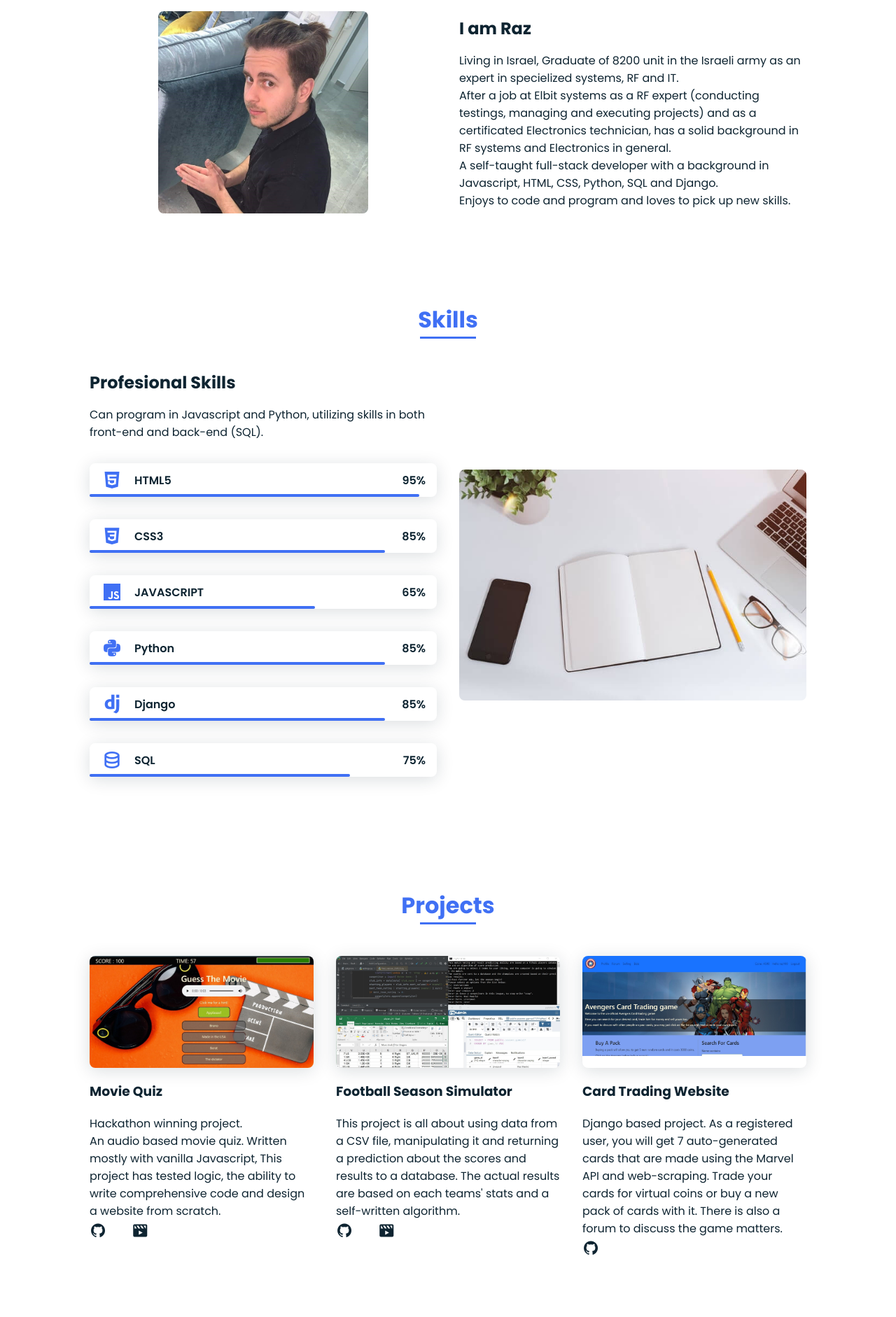
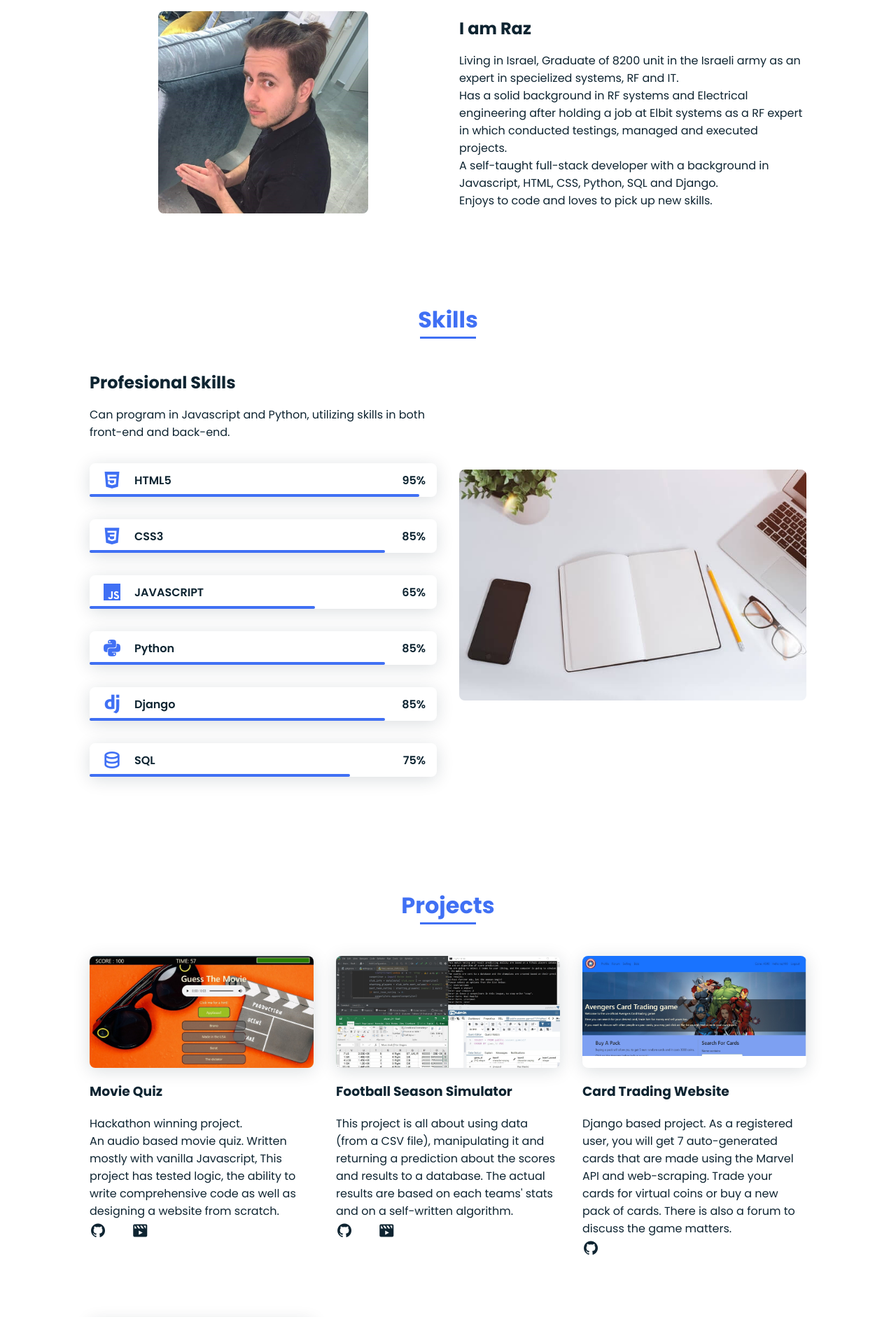
Before and after one commit to RazKirsha/Portfolio_RazK, a plain HTML site: page index.html in a window 1280 px wide. Shown: the part 960-2842 px from the top of the page at 70% size. Drawn offline with nearby package versions, Linux system fonts and the light colour scheme.

Commit message:
edit text

```diff
--- a/index.html
+++ b/index.html
@@ -68,9 +68,9 @@
                     <div>
                         <h2 class="about__subtitle">I am Raz</h2>
                         <p class="about__text">Living in Israel, Graduate of 8200 unit in the Israeli army as an expert in specielized systems, RF and IT.</p>
-                        <p class="about__text">After a job at Elbit systems as a RF expert (conducting testings, managing and executing projects) and as a certificated Electronics technician, has a solid background in RF systems and Electronics in general. </p>
+                        <p class="about__text">Has a solid background in RF systems and Electrical engineering after holding a job at Elbit systems as a RF expert in which conducted testings, managed and executed projects. </p>
                         <p class="about__text">A self-taught full-stack developer with a background in Javascript, HTML, CSS, Python, SQL and Django. </p>
-                        <p class="about__text">Enjoys to code and program and loves to pick up new skills. </p>
+                        <p class="about__text">Enjoys to code and loves to pick up new skills. </p>
                     </div>
                 </div>
             </section>
@@ -82,7 +82,7 @@
                 <div class="skills__container bd-grid">
                     <div>
                         <h2 class="skills__subtitle">Profesional Skills</h2>
-                        <p class="skills__text">Can program in Javascript and Python, utilizing skills in both front-end and back-end (SQL).</p>
+                        <p class="skills__text">Can program in Javascript and Python, utilizing skills in both front-end and back-end.</p>
                         <div class="skills__data">
                             <div class="skills__names">
                                 <i class='bx bxl-html5 skills__icon' ></i>
@@ -175,7 +175,7 @@
                         <div class="work-info">
                             <h3>Movie Quiz</h3>
                             <p>Hackathon winning project.</p>
-                            <p>An audio based movie quiz. Written mostly with vanilla Javascript, This project has tested logic, the ability to write comprehensive code and design a website from scratch. </p>
+                            <p>An audio based movie quiz. Written mostly with vanilla Javascript, This project has tested logic, the ability to write comprehensive code as well as designing a website from scratch. </p>
                             <a href="https://github.com/RazKirsha/RazK_Hackathon_1.1" class="home__social-icon"><i class='bx bxl-github' ></i></a>
                             <a href="https://www.instagram.com/p/COfKqZhj16E/" class="home__social-icon"><i class='bx bxs-movie-play'></i></a>
                         </div>
@@ -186,7 +186,7 @@
                         </div>
                         <div class="work-info">
                             <h3>Football Season Simulator</h3>
-                            <p>This project is all about using data from a CSV file, manipulating it and returning a prediction about the scores and results to a database. The actual results are based on each teams' stats and a self-written algorithm. </p>
+                            <p>This project is all about using data (from a CSV file), manipulating it and returning a prediction about the scores and results to a database. The actual results are based on each teams' stats and on a self-written algorithm. </p>
                             <a href="https://github.com/RazKirsha/Hackathon2_230521" class="home__social-icon"><i class='bx bxl-github' ></i></a>
                             <a href="https://www.loom.com/share/cc8f9109f7d74ed1a3e3cefafef0dcfb?sharedAppSource=personal_library" class="home__social-icon"><i class='bx bxs-movie-play'></i></a>
                         </div>
@@ -197,7 +197,7 @@
                         </div>
                         <div class="work-info">
                             <h3>Card Trading Website</h3>
-                            <p>Django based project. As a registered user, you will get 7 auto-generated cards that are made using the Marvel API and web-scraping. Trade your cards for virtual coins or buy a new pack of cards with it. There is also a forum to discuss the game matters.</p>
+                            <p>Django based project. As a registered user, you will get 7 auto-generated cards that are made using the Marvel API and web-scraping. Trade your cards for virtual coins or buy a new pack of cards. There is also a forum to discuss the game matters.</p>
                             <a href="https://github.com/RazKirsha/Card_Trading" class="home__social-icon"><i class='bx bxl-github' ></i></a>
                         </div>
                     </div>
@@ -207,7 +207,7 @@
                         </div>
                         <div class="work-info">
                             <h3>Work.With.Me</h3>
-                            <p>Original Idea, Django based project. The platform is there to connect professionals to people who needs help in all sorts of fields. Make an offer - explain your issue and the amount of time you need, a pro will accept your offer and will schedule an on-platform video chat with you. You can either register as a user or as a pro depending on your skills.</p>
+                            <p>Original Idea, Django based project. The platform is connecting professionals to people who needs help in all sorts of fields. Make an offer - explain your issue and the amount of time you need, a pro will accept your offer and will schedule an on-platform video chat with you. You can either register as a user or as a pro depending on your skills.</p>
                             <a href="https://github.com/RazKirsha/WorkWithMe" class="home__social-icon"><i class='bx bxl-github' ></i></a>
                         </div>
                     </div>
```
